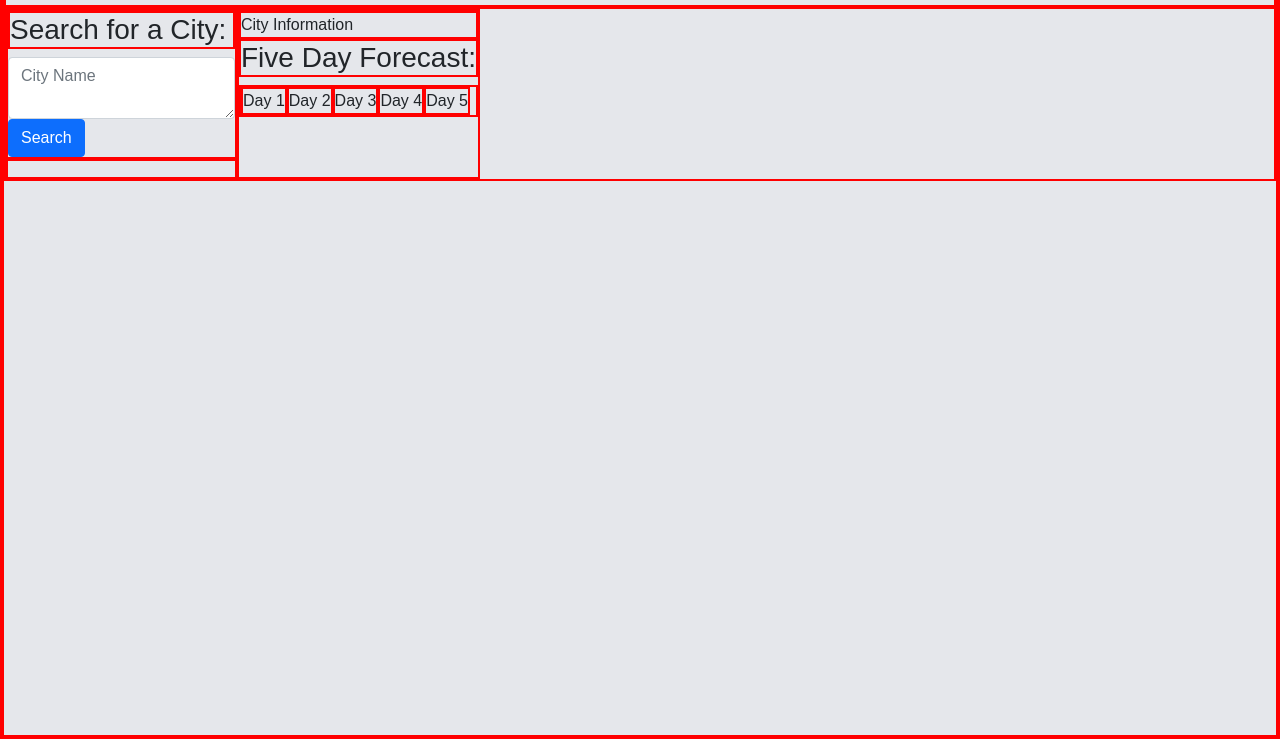
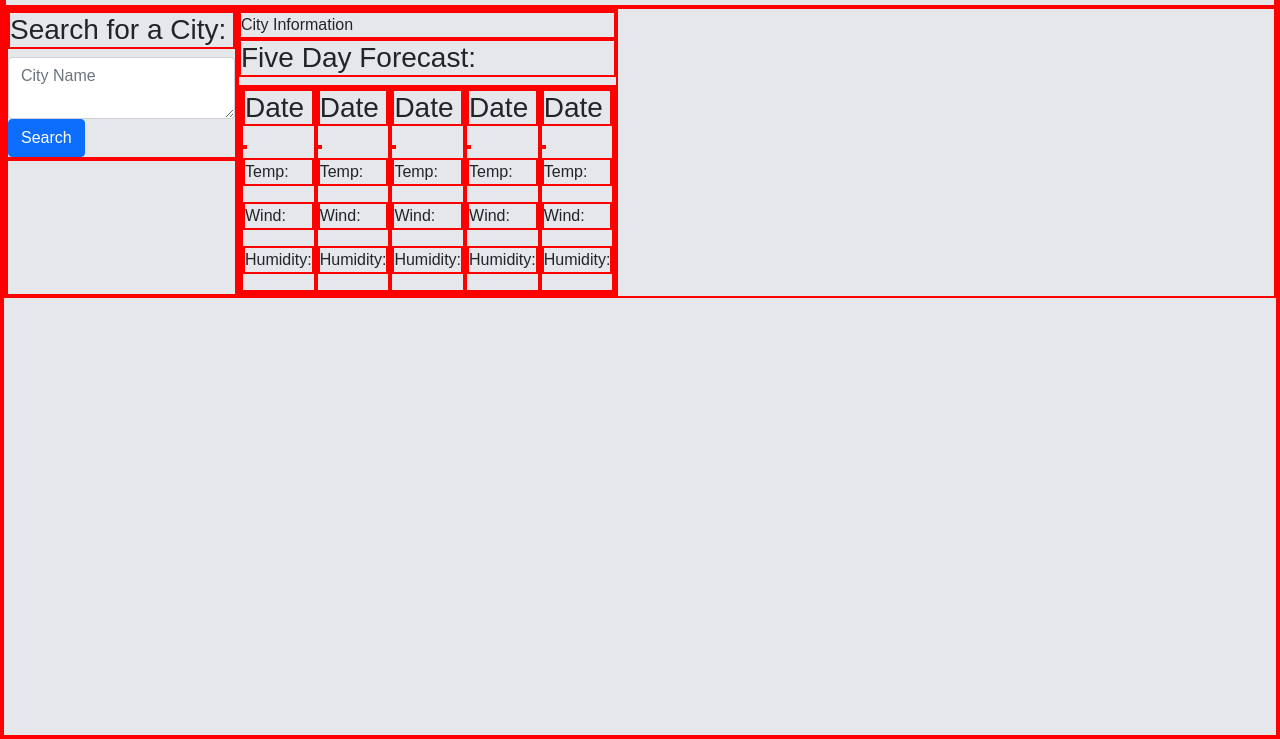
Before and after one commit to Evanilla57/sunshine, a plain HTML site: page index.html in a window 1280 px wide. Shown: the part 61-800 px from the top of the page. Drawn offline with nearby package versions, Linux system fonts and the light colour scheme.

Commit message:
added dynamic areas for weather information to be displayed

```diff
--- a/index.html
+++ b/index.html
@@ -38,11 +38,41 @@
             </div>
             <h3>Five Day Forecast:</h3>
             <div id = "forecast" class = "d-flex align-items-stretch">
-                <div id = "day-1" class = "flex-row">Day 1</div>
-                <div id = "day-2" class = "flex-row">Day 2</div>
-                <div id = "day-3" class = "flex-row">Day 3</div>
-                <div id = "day-4" class = "flex-row">Day 4</div>
-                <div id = "day-5" class = "flex-row">Day 5</div>
+                <div id = "day-1" class = "flex-row">
+                    <h3 id="day-1">Date</h3>
+                        <img src="" alt="" class="weather-icon" id="icon-1">
+                        <p id="temp-1">Temp:</p>
+                        <p id="wind-1">Wind:</p>
+                        <p id="humid-1">Humidity:</p>
+                </div>
+                <div id = "day-2" class = "flex-row">
+                    <h3 id="day-2">Date</h3>
+                        <img src="" alt="" class="weather-icon" id="icon-2">
+                        <p id="temp-2">Temp:</p>
+                        <p id="wind-2">Wind:</p>
+                        <p id="humid-2">Humidity:</p>
+                </div>
+                <div id = "day-3" class = "flex-row">
+                    <h3 id="day-3">Date</h3>
+                        <img src="" alt="" class="weather-icon" id="icon-3">
+                        <p id="temp-3">Temp:</p>
+                        <p id="wind-3">Wind:</p>
+                        <p id="humid-3">Humidity:</p>
+                </div>
+                <div id = "day-4" class = "flex-row">
+                    <h3 id="day-4">Date</h3>
+                        <img src="" alt="" class="weather-icon" id="icon-4">
+                        <p id="temp-4">Temp:</p>
+                        <p id="wind-4">Wind:</p>
+                        <p id="humid-4">Humidity:</p>
+                </div>
+                <div id = "day-5" class = "flex-row">
+                    <h3 id="day-5">Date</h3>
+                        <img src="" alt="" class="weather-icon" id="icon-5">
+                        <p id="temp-5">Temp:</p>
+                        <p id="wind-5">Wind:</p>
+                        <p id="humid-5">Humidity:</p>
+                </div>
             </div>
         </div>
     </main>
```
